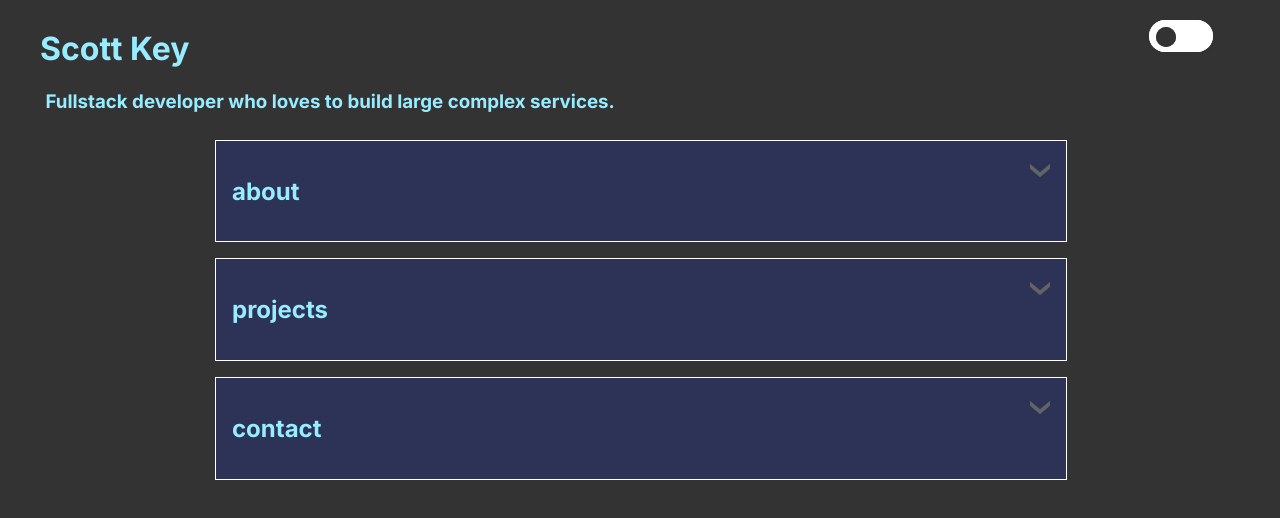
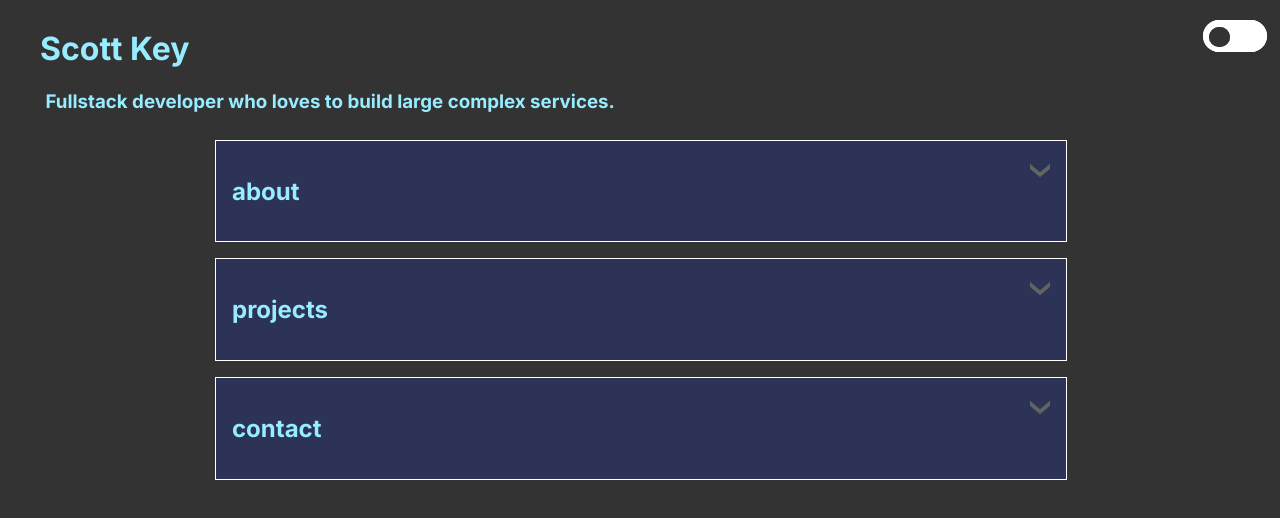
Before and after one commit to scottdkey/homepage, a Next.js app: page / in a window 1280 px wide. Shown: the top 518 px of the page. Built offline with nearby package versions, Linux system fonts and the light colour scheme.

Commit message:
textsize

```diff
--- a/src/app/components/Theme/Theme.css
+++ b/src/app/components/Theme/Theme.css
@@ -20,7 +20,7 @@ button:active {
   box-shadow: var(--coal) 0px 2px 2px 0px;
   overflow: hidden;
   position: absolute;
-  right: 5em;
+  right: 1em;
   top: 20px;
 }
 .btn .ripple.ripple-dark {
--- a/src/app/globals.css
+++ b/src/app/globals.css
@@ -10,6 +10,7 @@
   display: flex;
   flex-direction: column;
   justify-content: center;
+  font-size: 16px;
 
   --bg: #cfcfcf;
   --coal: #333;
```
